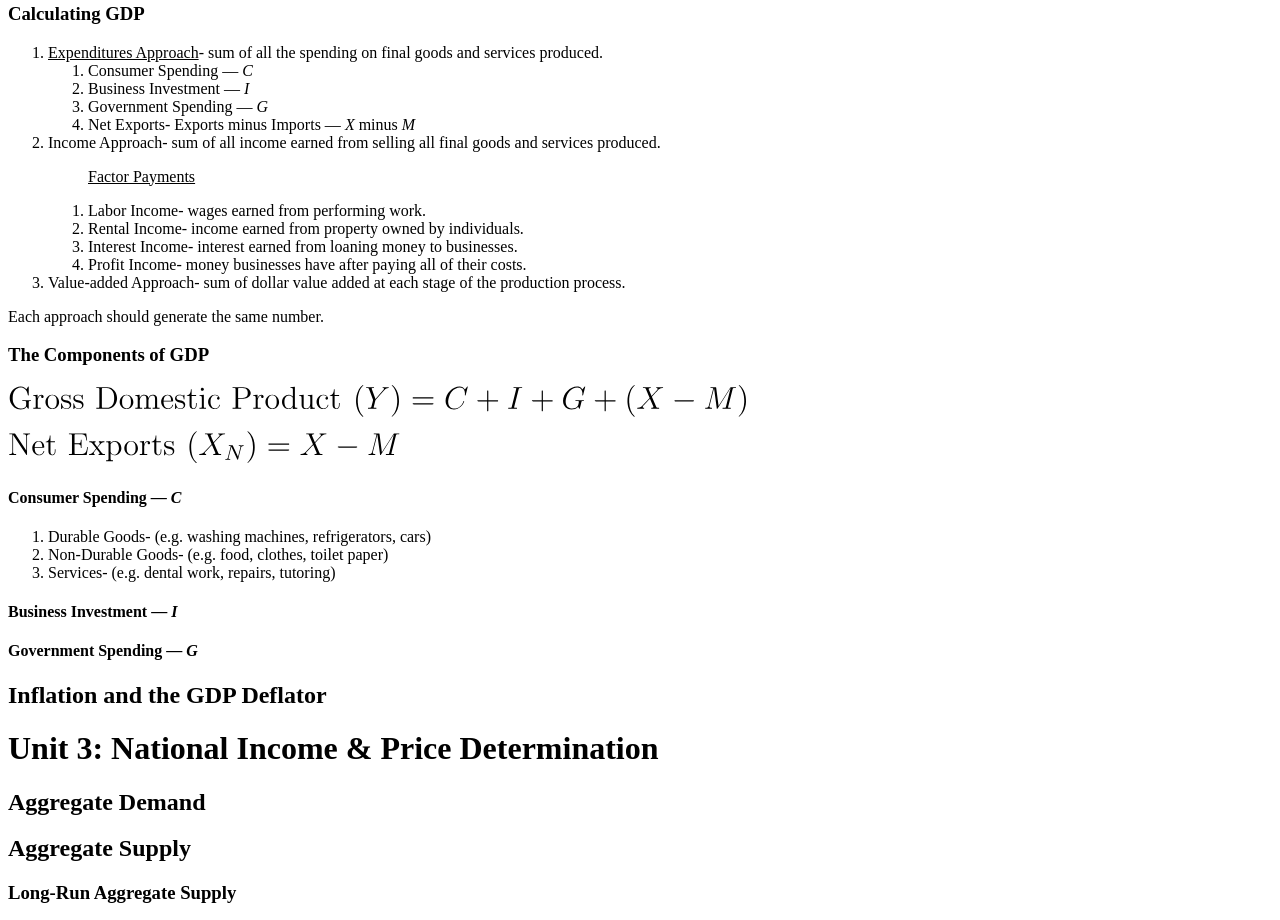
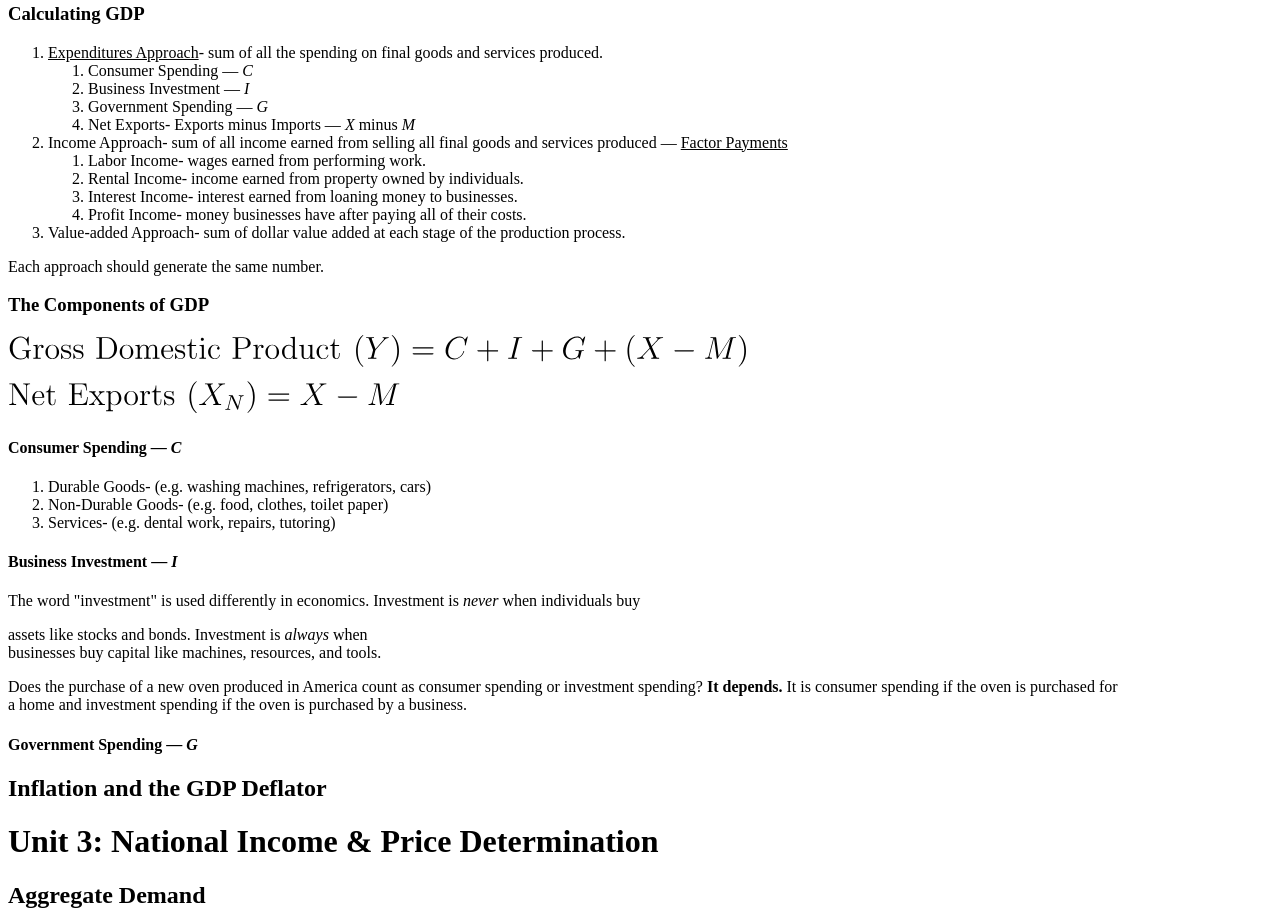
Before and after one commit to suitedgalaxy/macroeconomics, a plain HTML site: page index.html in a window 1280 px wide. Shown: the part 2138-3058 px from the top of the page. Drawn offline with Linux system fonts and the light colour scheme.

Commit message:
Update index.html

```diff
--- a/index.html
+++ b/index.html
@@ -107,9 +107,8 @@
 						<li>Government Spending — <i>G</i></li>
 						<li>Net Exports- Exports minus Imports — <i>X</i> minus <i>M</i></li>
 					</ol>
-					<li>Income Approach- sum of all income earned from selling all final goods and services produced.</li>
+					<li>Income Approach- sum of all income earned from selling all final goods and services produced — <u>Factor Payments</u></li>
 					<ol>
-						<p><u>Factor Payments</u></p>
 						<li>Labor Income- wages earned from performing work.</li>
 						<li>Rental Income- income earned from property owned by individuals.</li>
 						<li>Interest Income- interest earned from loaning money to businesses.</li>
@@ -127,7 +126,15 @@
 						<li>Services- (e.g. dental work, repairs, tutoring)</li>
 					</ol>
 				<h4>Business Investment — <i>I</i></h4>
-					<p></p>
+					<p>
+						The word "investment" is used differently in economics. Investment is <i>never</i> when individuals buy</p> assets like stocks and bonds. Investment is <i>always</i> when <br>
+						businesses buy capital like machines, resources, and tools.
+					</p>
+					<p>
+						Does the purchase of a new oven produced in America count as consumer spending or investment spending? <b>It depends.</b> It is consumer spending if the oven is purchased for <br>
+						a home and investment spending if the oven is purchased by a business.
+					</p>
+					<!-- 	Inventories [2.1-2.2 Macro Economic Indicators] -->
 				<h4>Government Spending — <i>G</i></h4>
 					<p></p>
 
```
